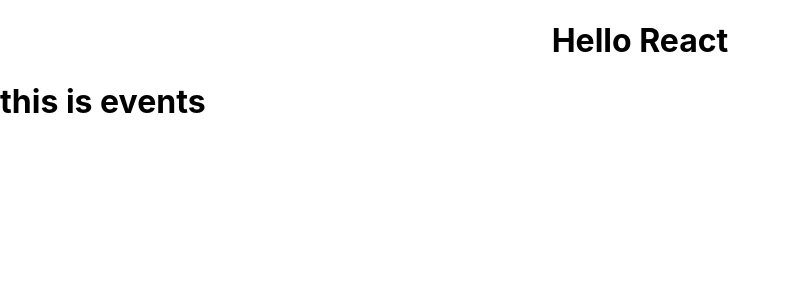
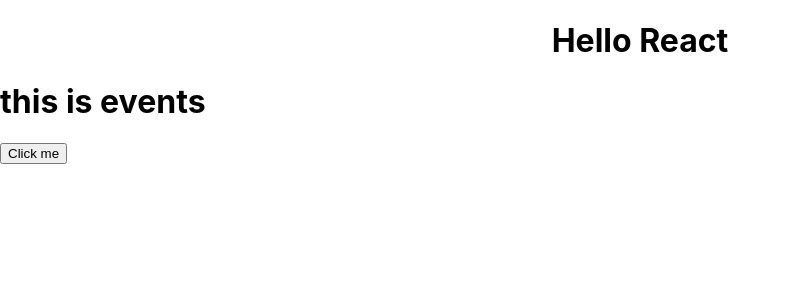
Before and after one commit to jonytalukdar/my-app, a React (Create React App) app: page / in a window 1280 px wide. Shown: the top 300 px of the page, without its empty margins (0-791 px from the left). Built offline with nearby package versions, Linux system fonts and the light colour scheme.

Commit message:
added events basic

```diff
--- a/src/components/events/Events.js
+++ b/src/components/events/Events.js
@@ -1,10 +1,15 @@
 import React, { Component } from 'react';
 
 class Events extends Component {
+  handleButtonClick = (e) => {
+    console.log(e);
+    console.log(e.target);
+  };
   render() {
     return (
       <div>
         <h1>this is events</h1>
+        <button onClick={this.handleButtonClick}>Click me</button>
       </div>
     );
   }
```
